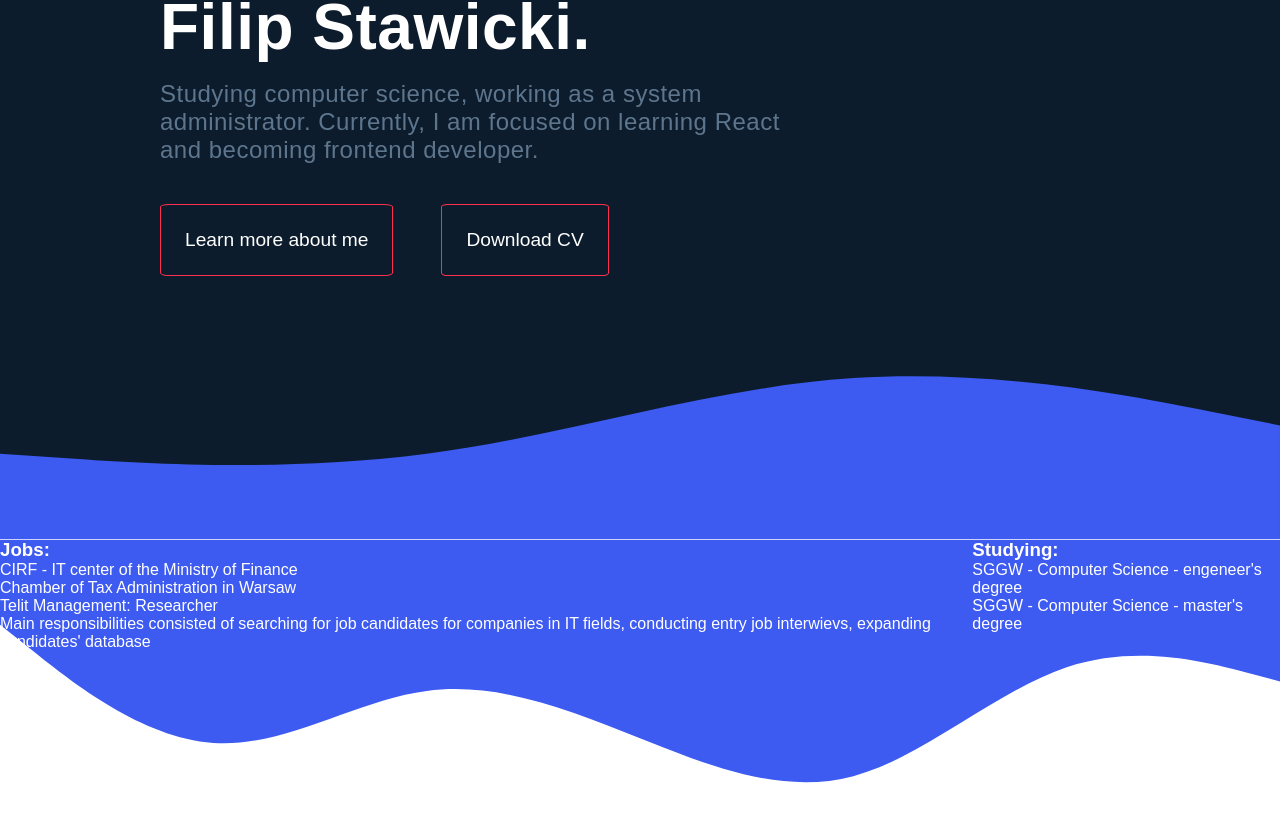
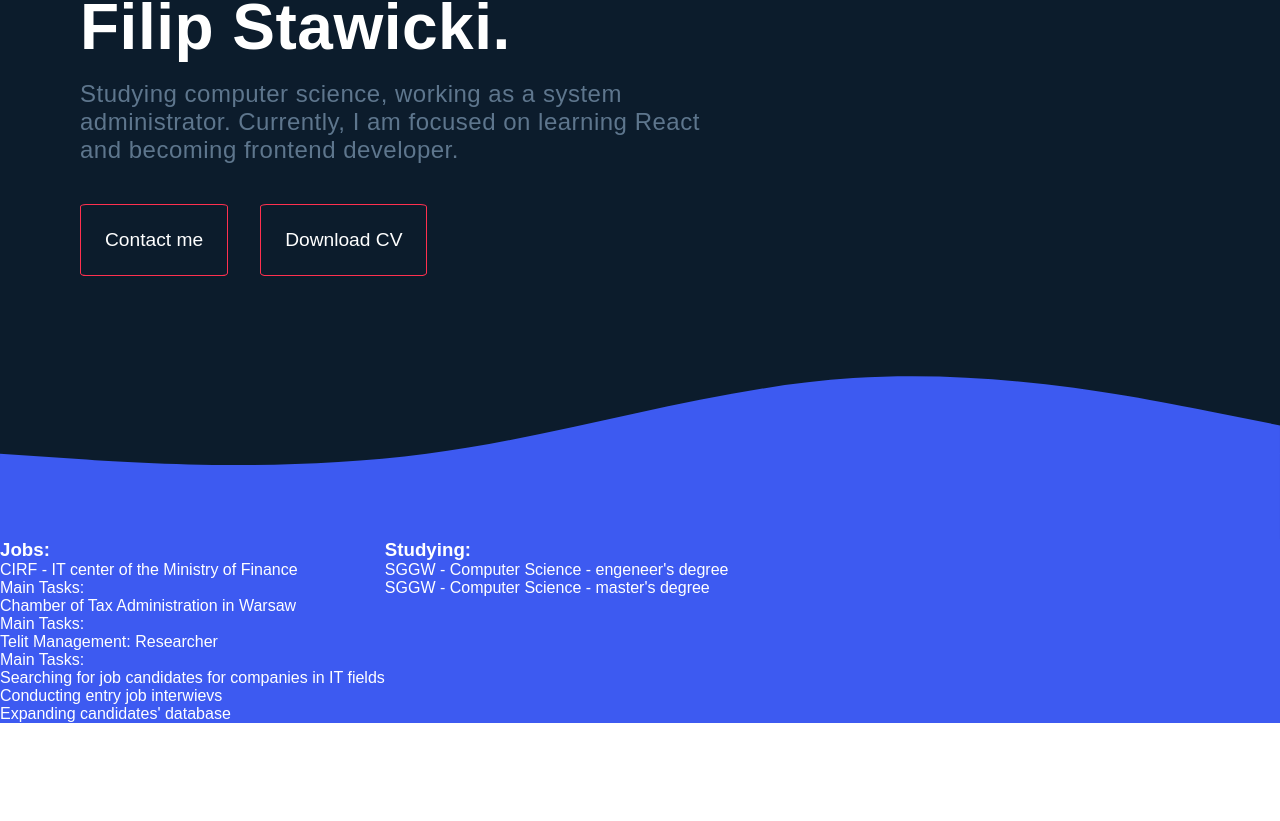
Before and after one commit to fstawicki/fstawicki_portfolio, a React (Create React App) app: page / in a window 1280 px wide. Shown: the part 261-1082 px from the top of the page. After the commit the page ends 984 px from the top, so only its background shows below. Built offline with nearby package versions, Linux system fonts and the light colour scheme.

Commit message:
working on about page, decided to change about section color and delete top wave

```diff
--- a/src/components/About.jsx
+++ b/src/components/About.jsx
@@ -1,7 +1,6 @@
 import React, { Fragment } from 'react'
 import { StyledAbout } from './styles/About.styled'
 
-import wave2 from '../assets/images/waves/wave2.svg';
 
 const About = () => {
   return (
@@ -13,19 +12,30 @@ const About = () => {
           <h3>Jobs:</h3>
           <ul>
             <li>
-              <p>CIRF - IT center of the Ministry of Finance</p>
+              <p className="name">CIRF - IT center of the Ministry of Finance</p>
               <p className="date"></p>
-              <p></p>
+              <p className="tasks">Main Tasks:</p>
+              <ul className="tasks_list">
+                <li></li>
+              </ul>
             </li>
             <li>
-              <p>Chamber of Tax Administration in Warsaw</p>
+              <p className="name">Chamber of Tax Administration in Warsaw</p>
               <p className="date"></p>
-              <p></p>
+              <p className="tasks">Main Tasks:</p>
+              <ul className="tasks_list">
+                <li></li>
+              </ul>
             </li>
             <li>
-              <p>Telit Management: Researcher</p>
+              <p className="name">Telit Management: Researcher</p>
               <p className="date"></p>
-              <p>Main responsibilities consisted of searching for job candidates for companies in IT fields, conducting entry job interwievs, expanding candidates' database</p>
+              <p className="tasks">Main Tasks:</p>
+              <ul className="tasks_list">
+                <li>Searching for job candidates for companies in IT fields</li>
+                <li>Conducting entry job interwievs</li>
+                <li>Expanding candidates' database</li>
+              </ul>
             </li>
           </ul>
         </div>
@@ -33,19 +43,18 @@ const About = () => {
           <h3>Studying:</h3>
           <ul>
             <li>
-              <p>SGGW - Computer Science - engeneer's degree</p>
+              <p className="name">SGGW - Computer Science - engeneer's degree</p>
               <p className="date"></p>
               <p></p>
             </li>
             <li>
-              <p>SGGW - Computer Science - master's degree</p>
+              <p className="name">SGGW - Computer Science - master's degree</p>
               <p className="date"></p>
               <p></p>
             </li>
           </ul>
         </div>
       </div>
-    <img className='waveIMG' src={wave2} role="presentation" alt=""/>
     </StyledAbout>
     </Fragment>
   )
--- a/src/components/HeroPage.jsx
+++ b/src/components/HeroPage.jsx
@@ -14,7 +14,7 @@ const HeroPage = () => {
               <p>Studying computer science, working as a system administrator. Currently, I am focused on learning React and becoming frontend developer.</p>
             </div>
             <div className="buttons">
-              <Button marginright='3rem' link={'#'} buttonText={'Learn more about me'} />
+              <Button marginright='2rem' link={'#'} buttonText={'Contact me'} />
               <Button link={'#'} buttonText={'Download CV'} />
             </div>
           </div>
--- a/src/components/styles/About.styled.jsx
+++ b/src/components/styles/About.styled.jsx
@@ -1,6 +1,8 @@
 import styled from "styled-components";
 
 export const StyledAbout = styled.div`
+
+    background-color: ${({theme}) => theme.bluewave};
 
     position: relative;
 
@@ -8,15 +10,14 @@ export const StyledAbout = styled.div`
         list-style: none;
     }
 
-    .waveIMG{
+    /* .waveIMG{
         transform: rotate(180deg);
         position: absolute;
         top: 0;
         z-index: -1;
-    }
+    } */
 
     .wrapper{
-        z-index: 444;
         display: flex;
 
     }
--- a/src/components/styles/HeroPage.styled.jsx
+++ b/src/components/styles/HeroPage.styled.jsx
@@ -18,7 +18,7 @@ export const StyledHeroPage = styled.div`
         z-index: 444;
 
         width: 50%;
-        margin: 0 0 3rem 10rem;
+        margin: 0 0 3rem 5rem;
 
         display: flex;
         flex-direction: column;
--- a/src/index.css
+++ b/src/index.css
@@ -10,3 +10,7 @@ html{
   font-size: 16px;
   font-family: Arial, Helvetica, sans-serif;
 }
+
+body{
+  background-color: '#0c1c2c';
+}
```
